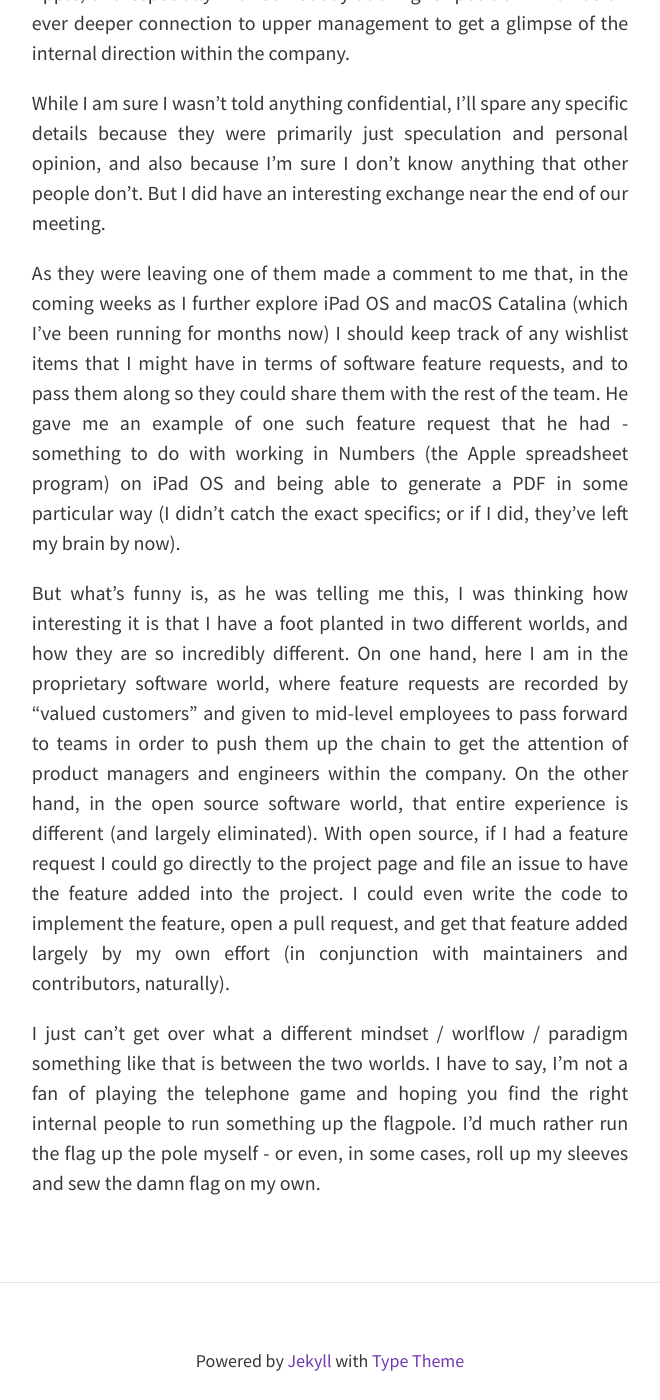
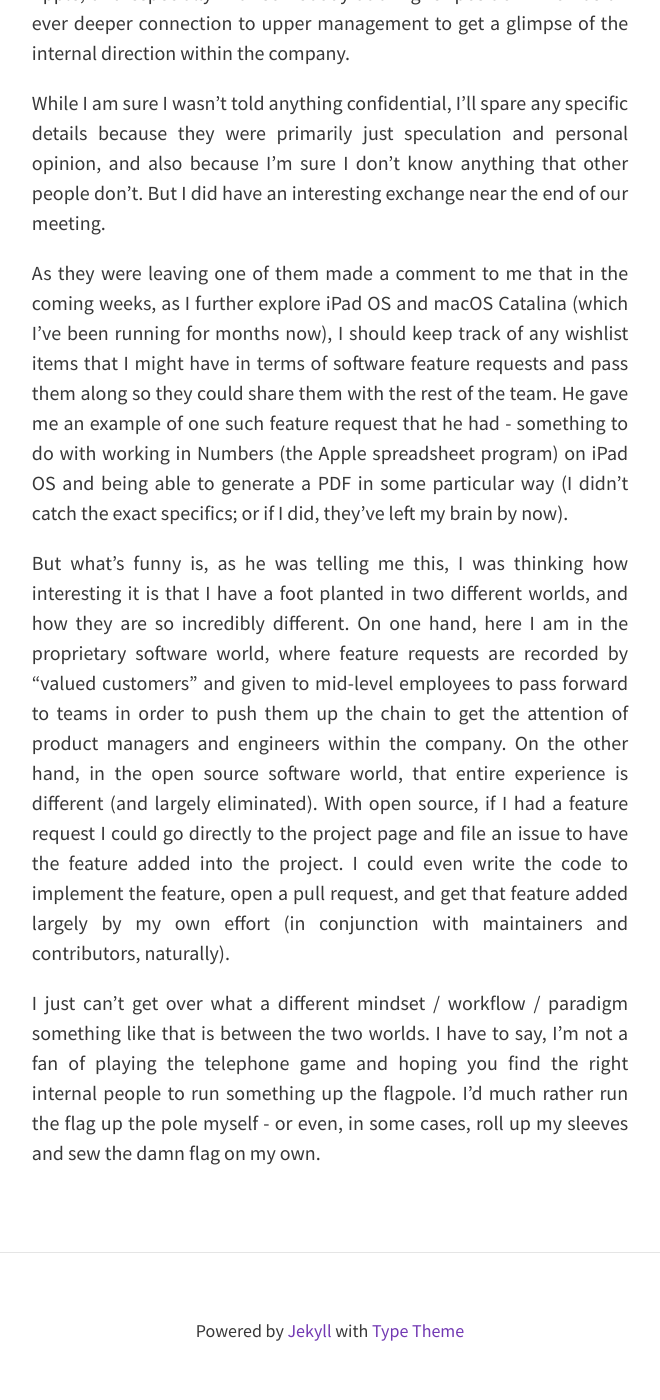
Before and after one commit to nathandyer/nathandyer.github.io, a Jekyll site: the page built from _posts/2019-10-16-fix-it-yourself.md, in a window 1280 px wide and 1400 px high, scrolled down 424 px. Shown: the whole window, without its empty margins (310-970 px from the left). Built offline with Jekyll 4.4.1, drawn with Linux system fonts in a browser that asks for light colours; nearby versions of some CDN libraries.

Commit message:
Some cleanup on my latest blog post.

```diff
--- a/_posts/2019-10-16-fix-it-yourself.md
+++ b/_posts/2019-10-16-fix-it-yourself.md
@@ -7,8 +7,8 @@ This is just an anecdote that's been rattling around in my brain for a couple da
 
 While I am sure I wasn't told anything confidential, I'll spare any specific details because they were primarily just speculation and personal opinion, and also because I'm sure I don't know anything that other people don't. But I did have an interesting exchange near the end of our meeting.
 
-As they were leaving one of them made a comment to me that, in the coming weeks as I further explore iPad OS and macOS Catalina (which I've been running for months now) I should keep track of any wishlist items that I might have in terms of software feature requests, and to pass them along so they could share them with the rest of the team. He gave me an example of one such feature request that he had - something to do with working in Numbers (the Apple spreadsheet program) on iPad OS and being able to generate a PDF in some particular way (I didn't catch the exact specifics; or if I did, they've left my brain by now).
+As they were leaving one of them made a comment to me that in the coming weeks, as I further explore iPad OS and macOS Catalina (which I've been running for months now), I should keep track of any wishlist items that I might have in terms of software feature requests and pass them along so they could share them with the rest of the team. He gave me an example of one such feature request that he had - something to do with working in Numbers (the Apple spreadsheet program) on iPad OS and being able to generate a PDF in some particular way (I didn't catch the exact specifics; or if I did, they've left my brain by now).
 
 But what's funny is, as he was telling me this, I was thinking how interesting it is that I have a foot planted in two different worlds, and how they are so incredibly different. On one hand, here I am in the proprietary software world, where feature requests are recorded by "valued customers" and given to mid-level employees to pass forward to teams in order to push them up the chain to get the attention of product managers and engineers within the company. On the other hand, in the open source software world, that entire experience is different (and largely eliminated). With open source, if I had a feature request I could go directly to the project page and file an issue to have the feature added into the project. I could even write the code to implement the feature, open a pull request, and get that feature added largely by my own effort (in conjunction with maintainers and contributors, naturally).
 
-I just can't get over what a different mindset / worlflow / paradigm something like that is between the two worlds. I have to say, I'm not a fan of playing the telephone game and hoping you find the right internal people to run something up the flagpole. I'd much rather run the flag up the pole myself - or even, in some cases, roll up my sleeves and sew the damn flag on my own.
+I just can't get over what a different mindset / workflow / paradigm something like that is between the two worlds. I have to say, I'm not a fan of playing the telephone game and hoping you find the right internal people to run something up the flagpole. I'd much rather run the flag up the pole myself - or even, in some cases, roll up my sleeves and sew the damn flag on my own.
```
